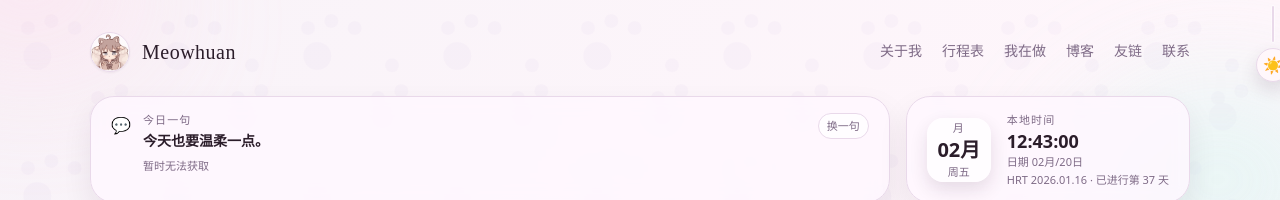
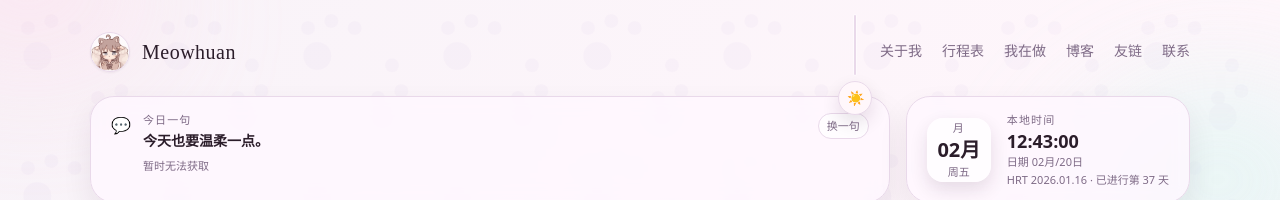
Before and after one commit to meowhuan/Personal_Homepage, a Vue app: page / in a window 1280 px wide. Shown: the top 200 px of the page. Built offline with nearby package versions, Linux system fonts and the light colour scheme; no server answers; a web font is replaced by a local one.

Commit message:
日夜间开关位置逻辑更改

```diff
--- a/src/App.vue
+++ b/src/App.vue
@@ -85,7 +85,7 @@ const {
 
       <div class="mx-auto w-[min(1100px,92vw)] pb-20 pt-8 relative">
         <button
-          class="cord-switch"
+          class="cord-switch cord-switch-mobile md:hidden"
           type="button"
           @click="toggleTheme"
           :class="isNight ? 'cord-switch-night' : 'cord-switch-day'"
@@ -106,13 +106,35 @@ const {
             />
             <div class="font-display text-xl tracking-wide">Meowhuan</div>
           </div>
-          <div class="hidden items-center gap-5 text-sm md:flex" :class="isNight ? 'text-meow-night-soft' : 'text-meow-soft'">
+          <div class="nav-links-wrap hidden items-center justify-end gap-5 text-sm md:flex" :class="isNight ? 'text-meow-night-soft' : 'text-meow-soft'">
+            <button
+              class="cord-switch cord-switch-desktop cord-switch-desktop-left"
+              type="button"
+              @click="toggleTheme"
+              :class="isNight ? 'cord-switch-night' : 'cord-switch-day'"
+              aria-label="切换深夜模式"
+            >
+              <span class="cord-line"></span>
+              <span class="cord-knob">{{ isNight ? "🌙" : "☀️" }}</span>
+              <span class="cord-label" aria-hidden="true"></span>
+            </button>
             <a class="nav-link" :class="isNight ? 'hover:text-meow-night-ink' : 'hover:text-meow-ink'" href="#about">关于我</a>
             <a class="nav-link" :class="isNight ? 'hover:text-meow-night-ink' : 'hover:text-meow-ink'" href="#schedule">行程表</a>
             <a class="nav-link" :class="isNight ? 'hover:text-meow-night-ink' : 'hover:text-meow-ink'" href="#stuff">我在做</a>
             <a class="nav-link" :class="isNight ? 'hover:text-meow-night-ink' : 'hover:text-meow-ink'" href="/blog.html">博客</a>
             <a class="nav-link" :class="isNight ? 'hover:text-meow-night-ink' : 'hover:text-meow-ink'" href="/friends.html">友链</a>
             <a class="nav-link" :class="isNight ? 'hover:text-meow-night-ink' : 'hover:text-meow-ink'" href="#contact">联系</a>
+            <button
+              class="cord-switch cord-switch-desktop cord-switch-desktop-right"
+              type="button"
+              @click="toggleTheme"
+              :class="isNight ? 'cord-switch-night' : 'cord-switch-day'"
+              aria-label="切换深夜模式"
+            >
+              <span class="cord-line"></span>
+              <span class="cord-knob">{{ isNight ? "🌙" : "☀️" }}</span>
+              <span class="cord-label" aria-hidden="true"></span>
+            </button>
           </div>
         </nav>
 
--- a/src/styles/homepage.css
+++ b/src/styles/homepage.css
@@ -109,9 +109,10 @@
 }
 
 .cord-switch {
-  position: fixed;
-  top: calc(env(safe-area-inset-top, 0px) + 6px);
-  right: calc((100vw - min(1100px, 92vw)) / 2 - 100px);
+  position: relative;
+  top: 0;
+  right: auto;
+  left: auto;
   transform: none;
   display: flex;
   flex-direction: column;
@@ -124,9 +125,47 @@
   z-index: 20;
 }
 
+.cord-switch-desktop {
+  display: none;
+  position: absolute;
+  top: -26px;
+}
+
+.nav-links-wrap {
+  position: relative;
+}
+
+.cord-switch-mobile {
+  position: fixed;
+  top: calc(env(safe-area-inset-top, 0px) + 0px);
+  right: max(calc(env(safe-area-inset-right, 0px) + 6px), calc((100vw - min(1100px, 92vw)) / 2 + 2px));
+  left: auto;
+  z-index: 40;
+}
+
+@media (min-width: 768px) {
+  .cord-switch-mobile {
+    display: none !important;
+  }
+}
+
+@media (min-width: 768px) and (max-width: 1299px) {
+  .cord-switch-desktop-left {
+    display: flex;
+    right: calc(100% + 8px);
+  }
+}
+
+@media (min-width: 1300px) {
+  .cord-switch-desktop-right {
+    display: flex;
+    left: calc(100% + 30px);
+  }
+}
+
 .cord-line {
   width: 2px;
-  height: 36px;
+  height: 60px;
   background: #e9d9ea;
   border-radius: 999px;
   box-shadow: 0 0 0 1px rgba(255, 255, 255, 0.5);
@@ -172,13 +211,6 @@
 
 .cord-switch-night .cord-label {
   color: #b8a6d8;
-}
-
-@media (max-width: 640px) {
-  .cord-switch {
-    top: calc(env(safe-area-inset-top, 0px) + 4px);
-    right: calc((100vw - min(1100px, 92vw)) / 2 - 8px);
-  }
 }
 
 .motion-card {
```
